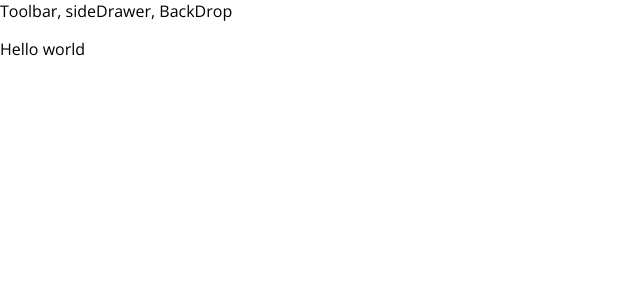
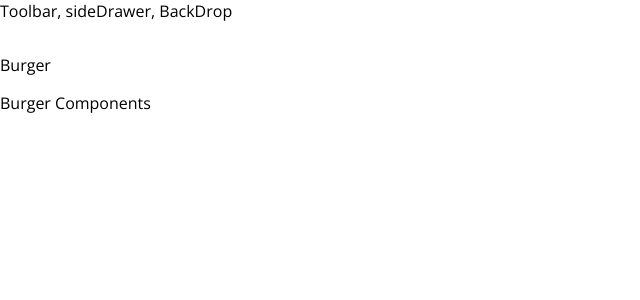
Before and after one commit to ayeganyan/burger-shop, a React (Create React App) app: page / in a window 1280 px wide. Shown: the top 300 px of the page, without its empty margins (0-640 px from the left). Built offline with nearby package versions, Linux system fonts and the light colour scheme.

Commit message:
Added Burger builder mock

```diff
--- a/src/App.js
+++ b/src/App.js
@@ -1,13 +1,16 @@
 import React from 'react';
 
 import Layout from './components/Layout/Layout'
+import BurgerBuilder from './containers/BurgerBuilder/BurgerBuilder';
 
 function App() {
-  return (
-    <div>
-      <Layout><p>Hello world</p></Layout>
-    </div>
-  );
+    return (
+        <div>
+           <Layout>
+                <BurgerBuilder />
+           </Layout>
+        </div>
+    );
 }
 
 export default App;
--- a/src/components/Layout/Layout.js
+++ b/src/components/Layout/Layout.js
@@ -1,12 +1,12 @@
 import React from 'react'
 
-import '../../hocs/Aux'
 import Aux from '../../hocs/Aux'
+import classes from './Layout.module.css'
 
 const layout = (props) => (
     <Aux>
         <div>Toolbar, sideDrawer, BackDrop</div>
-        <main>
+        <main className={classes.Content}>
             {props.children}
         </main>
     </Aux>
--- /dev/null
+++ b/src/components/Layout/Layout.module.css
@@ -0,0 +1,3 @@
+.Content {
+    margin-top: 32px;
+}
--- /dev/null
+++ b/src/containers/BurgerBuilder/BurgerBuilder.js
@@ -0,0 +1,16 @@
+import React, {Component} from 'react'
+
+import Aux from '../../hocs/Aux'
+
+class BurgerBuilder extends Component {
+    render() {
+        return (
+            <Aux>
+                <p>Burger</p>
+                <p>Burger Components</p>
+            </Aux>
+        )
+    }
+}
+
+export default BurgerBuilder
```
